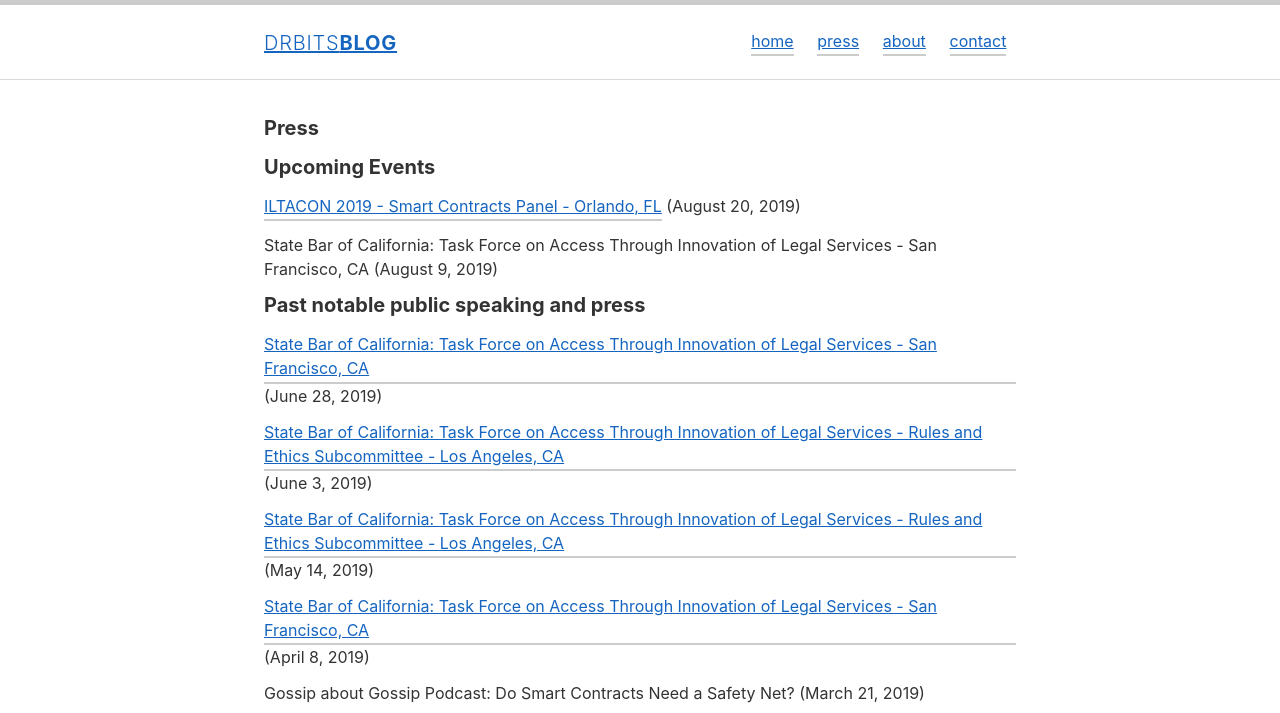
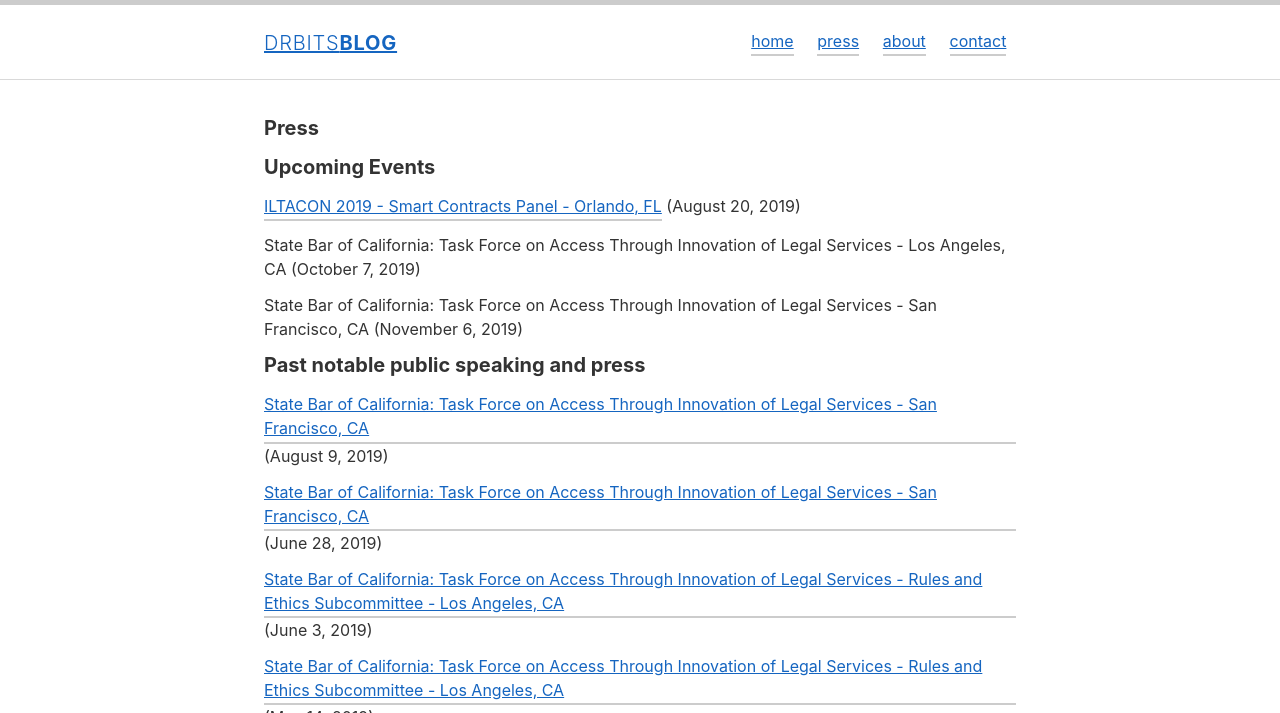
Before and after one commit to thedrbits/drbitsblog, a Jekyll site: the page built from press.md, in a window 1280 px wide and 900 px high, cut to the strip 0-713 px from the top of the window. Built offline with Jekyll 4.4.1, drawn with Linux system fonts in a browser that asks for light colours.

Commit message:
add upcoming press events

```diff
--- a/press.md
+++ b/press.md
@@ -7,9 +7,13 @@ permalink: /press/
 
 [ILTACON 2019 - Smart Contracts Panel - Orlando, FL](https://www.iltacon.org) (August 20, 2019)
 
-State Bar of California: Task Force on Access Through Innovation of Legal Services - San Francisco, CA (August 9, 2019)
+State Bar of California: Task Force on Access Through Innovation of Legal Services - Los Angeles, CA (October 7, 2019)
+
+State Bar of California: Task Force on Access Through Innovation of Legal Services - San Francisco, CA (November 6, 2019)
 
 ## Past notable public speaking and press
+
+[State Bar of California: Task Force on Access Through Innovation of Legal Services - San Francisco, CA](http://board.calbar.ca.gov/Agenda.aspx?id=15303&t=0&s=false) (August 9, 2019)
 
 [State Bar of California: Task Force on Access Through Innovation of Legal Services - San Francisco, CA](http://board.calbar.ca.gov/docs/meeting/meeting1000024344.pdf) (June 28, 2019)
 
```
